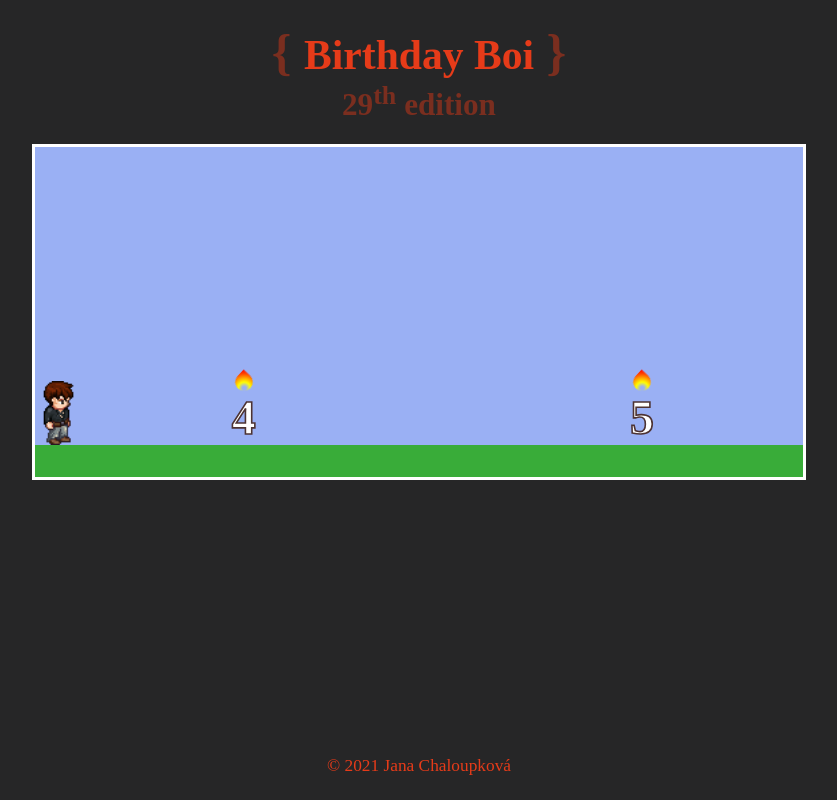
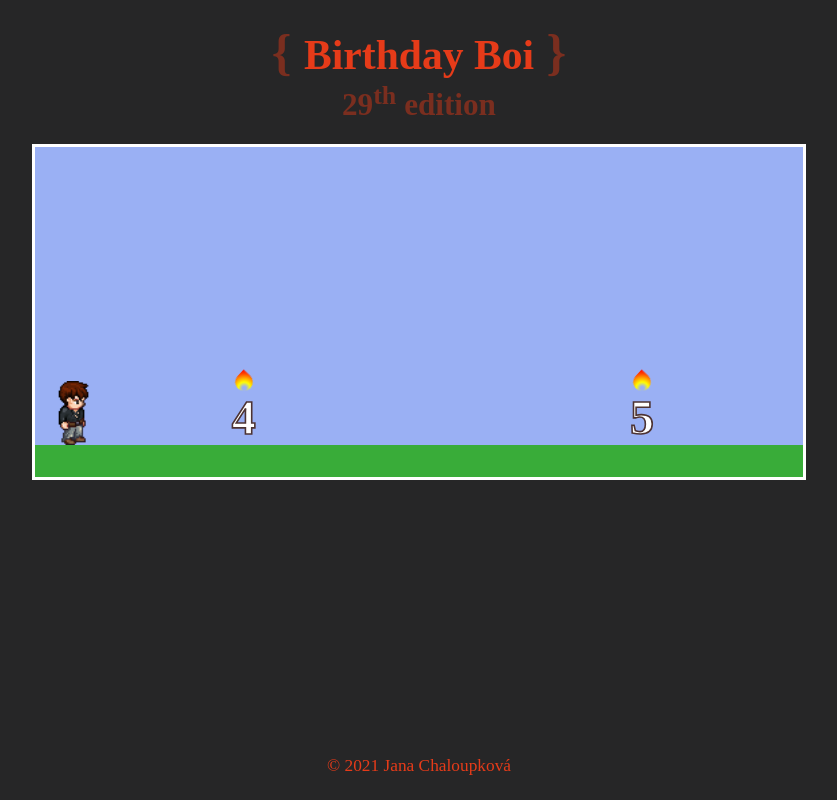
Before and after one commit to agnes97/birthday-boi, a React (Create React App) app: page / in a window 1280 px wide. Shown: the whole page, without its empty margins (221-1058 px from the left). Built offline with nearby package versions, Linux system fonts and the light colour scheme.

Commit message:
✨ Add option to change your hero

```diff
--- /dev/null
+++ b/src/games/RunAndJump/components/Hero/index.css
@@ -0,0 +1,11 @@
+section.game-box > .hero {
+    position: absolute;
+    bottom: 0;
+    height: 4rem;
+    width: 2.5rem;
+    background-image: url('../../../../assets/henry.gif');
+    background-repeat: no-repeat;
+    background-position: bottom;
+    background-size: contain;
+    cursor: pointer;
+}
--- /dev/null
+++ b/src/games/RunAndJump/components/Hero/index.tsx
@@ -0,0 +1,32 @@
+import { FC } from 'react'
+import './index.css'
+
+import heroHenry from '../../../../assets/henry.gif'
+import heroAgnes from '../../../../assets/agnes.gif'
+
+type Props = {
+    heroRef: any
+}
+
+const Hero: FC<Props> = ({ heroRef }) => {
+    // TODO: Add "change hero" button to starting screen!
+    const handleClick = () => {
+        const hero = heroRef.current
+
+        if (!hero) return
+
+        if (hero.className === `hero agnes`) {
+            hero.style.backgroundImage = `url(${heroHenry})`
+            hero.className = 'hero henry'
+        } else {
+            hero.style.backgroundImage = `url(${heroAgnes})`
+            hero.className = 'hero agnes'
+        }
+    }
+
+    return (
+        <div ref={heroRef} className='hero henry' onClick={handleClick}/>
+    )
+}
+
+export default Hero
--- a/src/games/RunAndJump/index.css
+++ b/src/games/RunAndJump/index.css
@@ -7,17 +7,6 @@ section.game-box {
     overflow: hidden;
     background-color: hsl(225, 80%, 78%);
     outline: 0.2rem solid white;
-    padding: 0.1rem;
+    padding: 1rem;
     border-bottom: 2rem solid hsl(120, 50%, 45%);
 }
-
-section.game-box > .hero {
-    position: absolute;
-    bottom: 0;
-    height: 4rem;
-    width: 2.5rem;
-    background-image: url('../../assets/running.gif');
-    background-repeat: no-repeat;
-    background-position: bottom;
-    background-size: contain;
-}
--- a/src/games/RunAndJump/index.tsx
+++ b/src/games/RunAndJump/index.tsx
@@ -2,6 +2,7 @@ import { FC, useCallback, useEffect, useRef, useState } from 'react'
 import './index.css'
 import GameOver from './components/GameOver'
 import Obstacles from './components/Obstacles'
+import Hero from './components/Hero'
 
 const animationTime = 300 // milliseconds
 const animationType = 'ease'
@@ -14,11 +15,11 @@ const RunAndJump: FC = () => {
     const [isJumping, setIsJumping] = useState<boolean>(false)
     const [gameOver, setGameOver] = useState<boolean>(false)
 
-    const ballRef = useRef<HTMLDivElement>(null)
+    const heroRef = useRef<HTMLDivElement>(null)
 
     // CONTROL JUMPING
     const jump = useCallback(() => {
-        const hero = ballRef.current
+        const hero = heroRef.current
 
         if (!hero || isJumping) return
 
@@ -51,7 +52,7 @@ const RunAndJump: FC = () => {
             {gameOver
                 ? <GameOver setGameOver={setGameOver}/>
                 : <>
-                    <div ref={ballRef} className='hero' />
+                    <Hero heroRef={heroRef} />
                     <Obstacles age={age} setGameOver={setGameOver} />
                 </>
             }
```
Also changed, not shown: src/assets/agnes.gif (added), src/assets/henry.gif (renamed from src/assets/running.gif).
